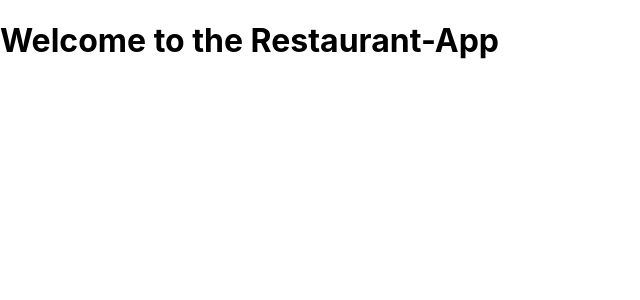
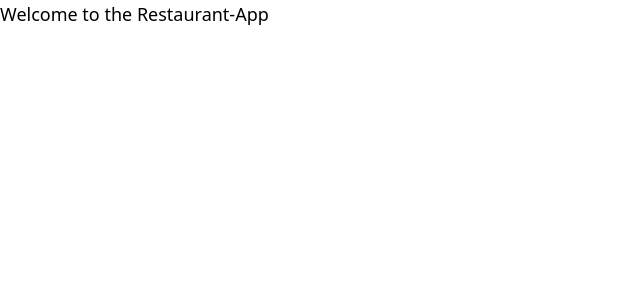
Before and after one commit to nidhijagga/Restaurant-App-React, a React (Create React App) app: page / in a window 1280 px wide. Shown: the top 300 px of the page, without its empty margins (0-640 px from the left). Built offline with nearby package versions, Linux system fonts and the light colour scheme.

Commit message:
Tailwind CSS Setup

```diff
--- a/package.json
+++ b/package.json
@@ -34,5 +34,8 @@
       "last 1 firefox version",
       "last 1 safari version"
     ]
+  },
+  "devDependencies": {
+    "tailwindcss": "^3.3.3"
   }
 }
--- a/src/App.css
+++ /dev/null
@@ -1,38 +0,0 @@
-.App {
-  text-align: center;
-}
-
-.App-logo {
-  height: 40vmin;
-  pointer-events: none;
-}
-
-@media (prefers-reduced-motion: no-preference) {
-  .App-logo {
-    animation: App-logo-spin infinite 20s linear;
-  }
-}
-
-.App-header {
-  background-color: #282c34;
-  min-height: 100vh;
-  display: flex;
-  flex-direction: column;
-  align-items: center;
-  justify-content: center;
-  font-size: calc(10px + 2vmin);
-  color: white;
-}
-
-.App-link {
-  color: #61dafb;
-}
-
-@keyframes App-logo-spin {
-  from {
-    transform: rotate(0deg);
-  }
-  to {
-    transform: rotate(360deg);
-  }
-}
--- a/src/App.js
+++ b/src/App.js
@@ -1,10 +1,7 @@
-
-import './App.css';
-
 function App() {
   return (
   <div>
-    <h1 className="title">Welcome to the Restaurant-App</h1><br/>
+    <h1 className="text-lg">Welcome to the Restaurant-App</h1><br/>
   </div>
   );
 }
--- a/src/index.css
+++ b/src/index.css
@@ -1,13 +1,3 @@
-body {
-  margin: 0;
-  font-family: -apple-system, BlinkMacSystemFont, 'Segoe UI', 'Roboto', 'Oxygen',
-    'Ubuntu', 'Cantarell', 'Fira Sans', 'Droid Sans', 'Helvetica Neue',
-    sans-serif;
-  -webkit-font-smoothing: antialiased;
-  -moz-osx-font-smoothing: grayscale;
-}
-
-code {
-  font-family: source-code-pro, Menlo, Monaco, Consolas, 'Courier New',
-    monospace;
-}
+@tailwind base;
+@tailwind components;
+@tailwind utilities;
--- /dev/null
+++ b/tailwind.config.js
@@ -0,0 +1,8 @@
+/** @type {import('tailwindcss').Config} */
+module.exports = {
+  content: ["./src/**/*.{html,js}"],
+  theme: {
+    extend: {},
+  },
+  plugins: [],
+}
```
Also changed, not shown: 2 other files (tests, documents, lock files or other folders).
